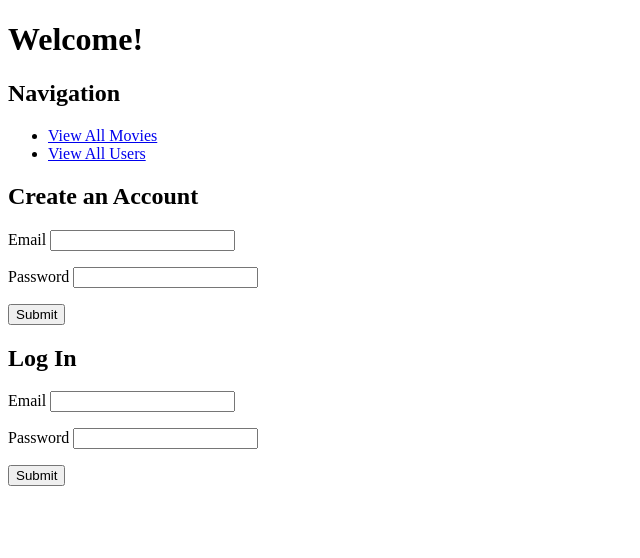
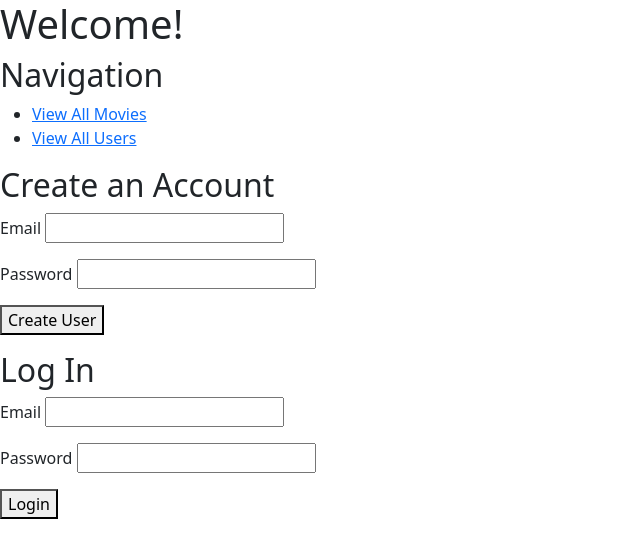
Before and after one commit to Nsher00/py-proj-5, a Flask app: page / in a window 1280 px wide. Shown: the top 558 px of the page, without its empty margins (0-640 px from the left). Run offline with Flask 2, Linux system fonts and the light colour scheme.

Commit message:
added styling and made the images smaller

```diff
--- a/crud.py
+++ b/crud.py
@@ -11,6 +11,10 @@ def get_users():
 
 def get_user_by_id(user_id):
     return User.query.get(user_id)
+
+def get_user_by_email(email):
+
+    return User.query.filter(User.email == email).first()
 
 
 def create_movie(title,overview,release_date,poster_path):
--- a/server.py
+++ b/server.py
@@ -42,9 +42,52 @@ def show_user(user_id):
     return render_template('user_details.html', user = user)
 
 @app.route('/users', methods=['POST'])
-def register_user(email,password):
+def register_user():
     """Creates a new user"""
-    user = crud.User()
+    email = request.form["email"]
+    password = request.form["password"]
+    user = crud.get_user_by_email(email)
+
+    if user:
+        flash('User alredy exsists')
+        return redirect('/')
+    else:
+        user = crud.create_user(email, password)
+        db.session.add(user)
+        db.session.commit()
+        flash("Account created! Please login.")
+        return redirect('/')
+
+@app.route('/login', methods=['POST'])
+def login():
+    email = request.form['email']
+    password = request.form['password']
+
+    user = crud.get_user_by_email(email)
+
+    if user:
+        session["user_email"] = user.email
+        flash(f"Successfully logged in as {user.email}")
+    else:
+        flash('username or password was incorrect please try again.')
+
+    return redirect("/")
+
+@app.route("/rating/<movie_id>", methods=["POST"])
+def rate_movie(movie_id):
+    user = crud.get_user_by_email(session["user_email"])
+    movie = crud.get_movie_by_id(movie_id)
+
+    score = int(request.form["rating"])
+
+    new_rating = crud.create_rating(score, user, movie)
+
+    db.session.add(new_rating)
+    db.session.commit()
+
+    return redirect(f'/movies/{movie.movie_id}')
+
+
 
 if __name__ == "__main__":
     connect_to_db(app)
--- a/templates/base.html
+++ b/templates/base.html
@@ -8,6 +8,7 @@
     </title>
 
     {% block head %}{% endblock %}
+    <link href="https://cdn.jsdelivr.net/npm/bootstrap@5.3.0-alpha3/dist/css/bootstrap.min.css" rel="stylesheet" integrity="sha384-KK94CHFLLe+nY2dmCWGMq91rCGa5gtU4mk92HdvYe+M/SXH301p5ILy+dN9+nJOZ" crossorigin="anonymous">
   </head>
   <body>
       {% for msg in get_flashed_messages() %}
@@ -19,4 +20,5 @@
 
     {% block after_body %}{% endblock %}
   </body>
+  <script src="https://cdn.jsdelivr.net/npm/bootstrap@5.3.0-alpha3/dist/js/bootstrap.bundle.min.js" integrity="sha384-ENjdO4Dr2bkBIFxQpeoTz1HIcje39Wm4jDKdf19U8gI4ddQ3GYNS7NTKfAdVQSZe" crossorigin="anonymous"></script>
 </html>
--- a/templates/home.html
+++ b/templates/home.html
@@ -31,7 +31,7 @@
         </p>
 
         <p>
-            <input type="submit">
+            <button type="submit">Create User</button>
         </p>
     </form>
 
@@ -46,7 +46,7 @@
         </p>
 
         <p>
-            <input type="submit">
+            <button type="submit">Login</button>
         </p>
     </form>
 {%endblock%}
```
Also changed, not shown: templates/movie_details.html (+19 -1 lines).
